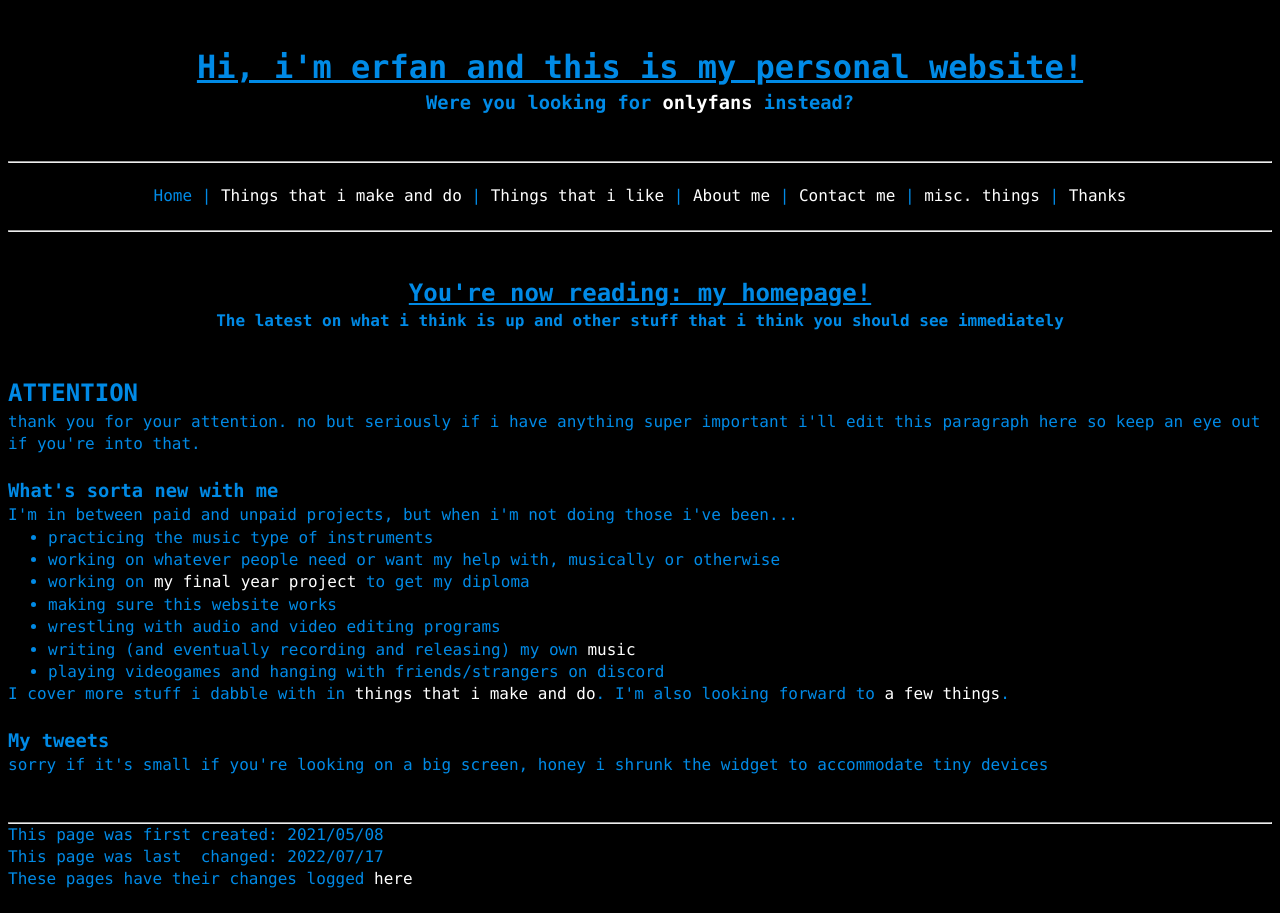
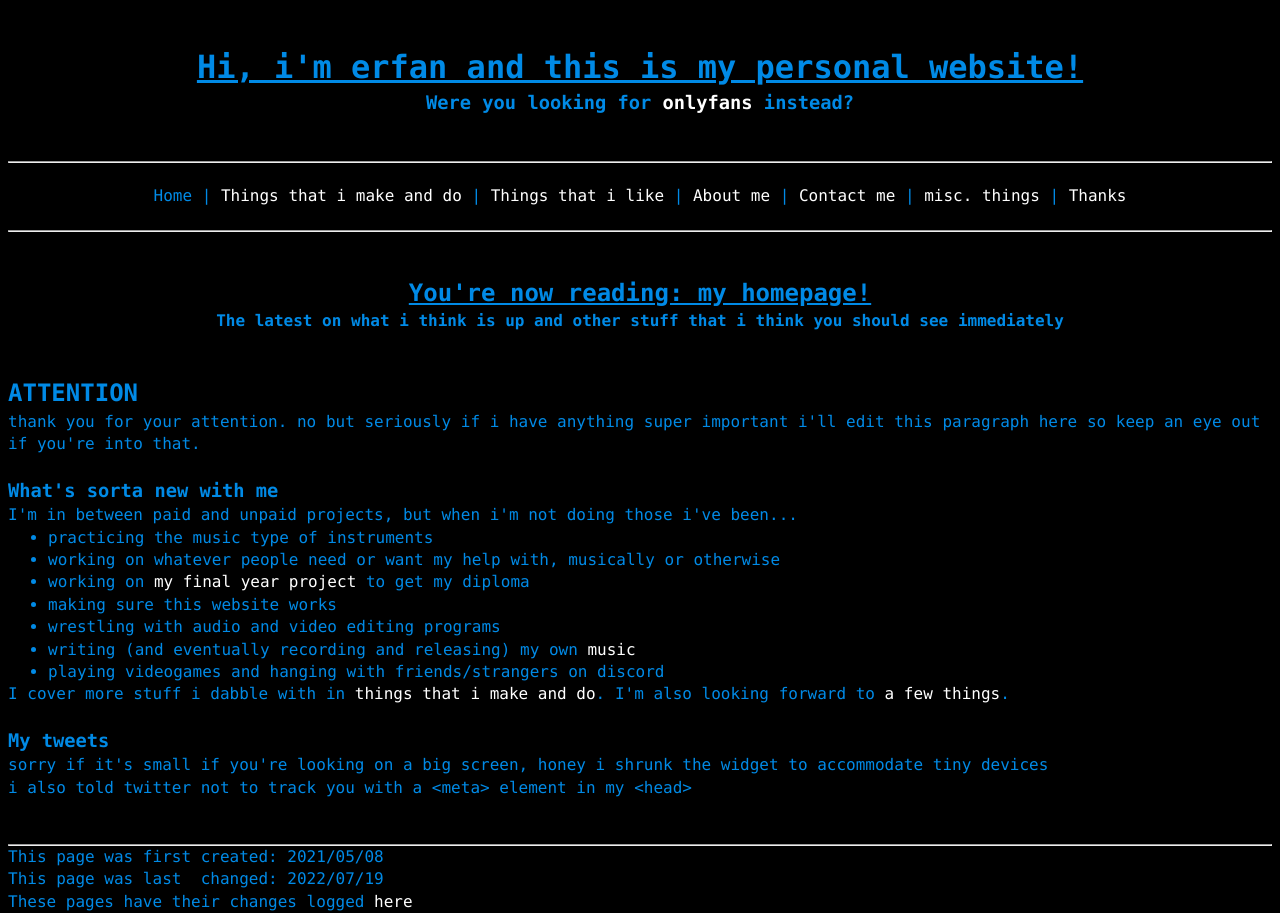
Before and after one commit to a-erfan-aa/a-erfan-aa.github.io, a Jekyll site: the page built from index.html, in a window 1280 px wide. Built offline with Jekyll 4.4.1, drawn with Linux system fonts in a browser that asks for light colours; comment, search, counter and statistics services are not loaded.

Commit message:
Add line about twitter's do not track in index.html
Also update lastChanged

```diff
--- a/index.html
+++ b/index.html
@@ -2,7 +2,7 @@
 layout: default
 title: Home
 firstCreated: 2021/05/08
-lastChanged: 2022/07/17
+lastChanged: 2022/07/19
 ---
 <!-- title and subtitle -->
 <div>
@@ -41,6 +41,7 @@ lastChanged: 2022/07/17
 <!-- my twitter feed -->
 <div>
 	<h3>My tweets</h3>
-	<p>sorry if it's small if you're looking on a big screen, honey i shrunk the widget to accommodate tiny devices</p>
+	<p>sorry if it's small if you're looking on a big screen, honey i shrunk the widget to accommodate tiny devices<br>
+	i also told twitter not to track you with a &lt;meta&gt; element in my &lt;head&gt;</p>
 	<a class="twitter-timeline" data-width="200" data-height="100" data-theme="dark" href="https://twitter.com/a_erfan_aa?ref_src=twsrc%5Etfw"></a> <script async src="https://platform.twitter.com/widgets.js" charset="utf-8"></script>
 </div>
```
